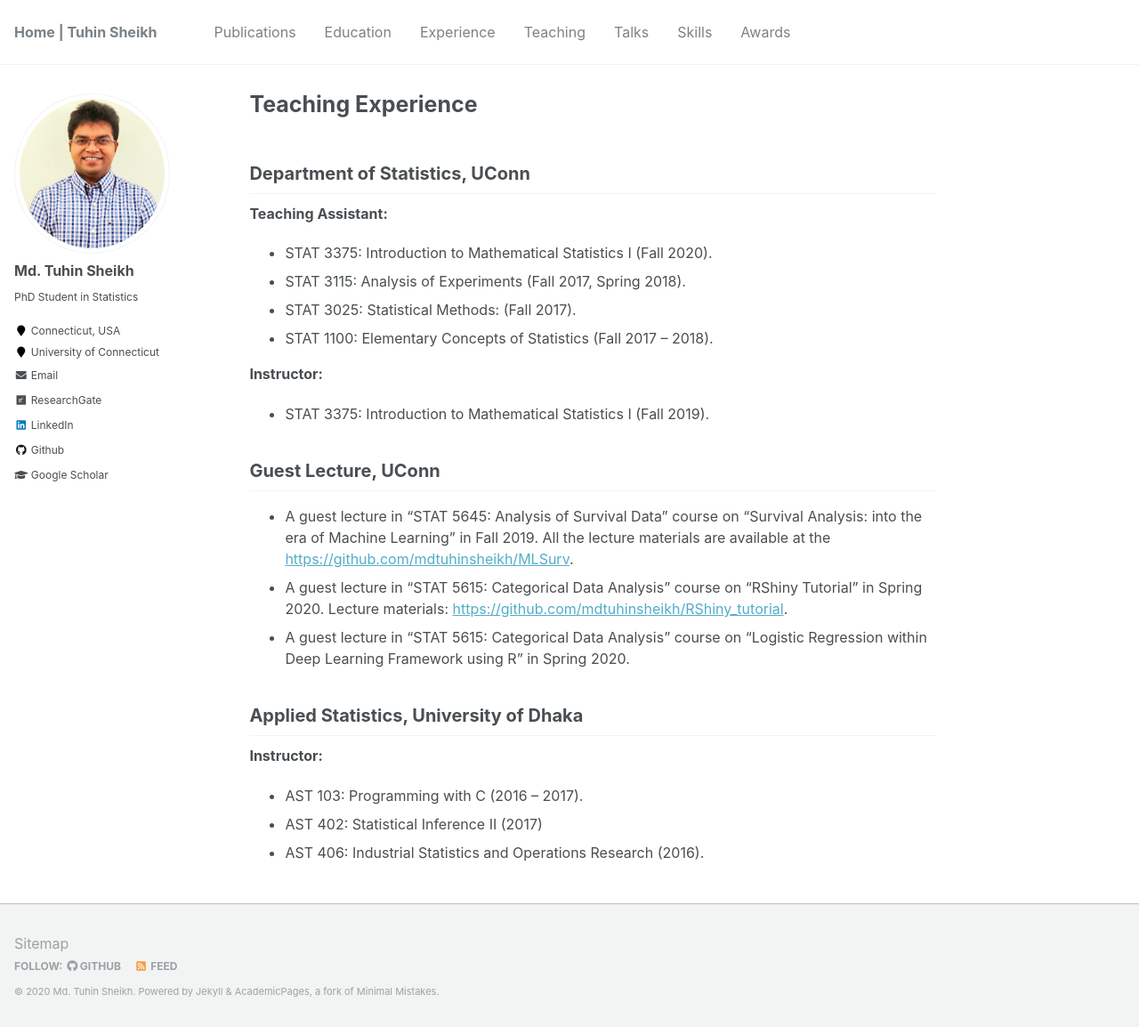
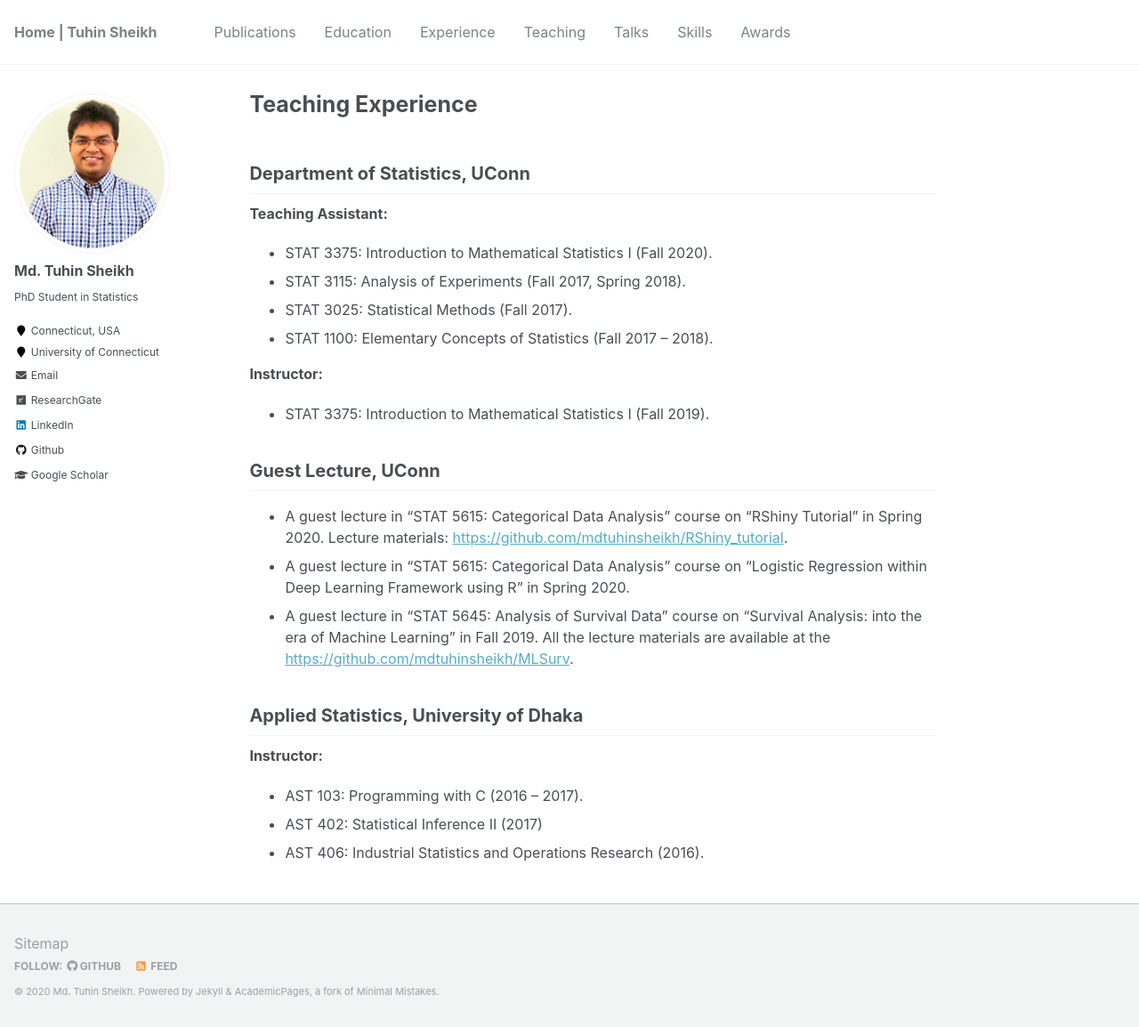
Before and after one commit to mdtuhinsheikh/mdtuhinsheikh.github.io, a Jekyll site: the page built from _pages/teaching.md, in a window 1280 px wide and 1154 px high. Shown: the whole window at 89% size. Built offline with Jekyll 4.4.1, drawn with Linux system fonts in a browser that asks for light colours.

```diff
--- a/_pages/teaching.md
+++ b/_pages/teaching.md
@@ -8,21 +8,21 @@ author_profile: true
 **Teaching Assistant:**
 * STAT 3375: Introduction to Mathematical Statistics I (Fall 2020).
 * STAT 3115: Analysis of Experiments (Fall 2017, Spring 2018).
-* STAT 3025: Statistical Methods: (Fall 2017).
+* STAT 3025: Statistical Methods (Fall 2017).
 * STAT 1100: Elementary Concepts of Statistics (Fall 2017 -- 2018).
 
 **Instructor:**
 * STAT 3375: Introduction to Mathematical Statistics I (Fall 2019).
 
 ## Guest Lecture, UConn
+* A guest lecture in "STAT 5615: Categorical Data Analysis" course on "RShiny Tutorial" in Spring 2020.
+Lecture materials: [https://github.com/mdtuhinsheikh/RShiny_tutorial](https://github.com/mdtuhinsheikh/RShiny_tutorial).
+* A guest lecture in "STAT 5615: Categorical Data Analysis" course on
+"Logistic Regression within Deep Learning Framework using R" in Spring 2020.
 * A guest lecture in "STAT 5645: Analysis of Survival Data" course on
 "Survival Analysis: into the era of Machine Learning" in Fall 2019.
 All the lecture materials are available at the
 [https://github.com/mdtuhinsheikh/MLSurv](https://github.com/mdtuhinsheikh/MLSurv).
-* A guest lecture in "STAT 5615: Categorical Data Analysis" course on "RShiny Tutorial" in Spring 2020.
-Lecture materials: [https://github.com/mdtuhinsheikh/RShiny_tutorial](https://github.com/mdtuhinsheikh/RShiny_tutorial).
-* A guest lecture in "STAT 5615: Categorical Data Analysis" course on
-"Logistic Regression within Deep Learning Framework using R" in Spring 2020.
 
 ## Applied Statistics, University of Dhaka
 **Instructor:**
```
